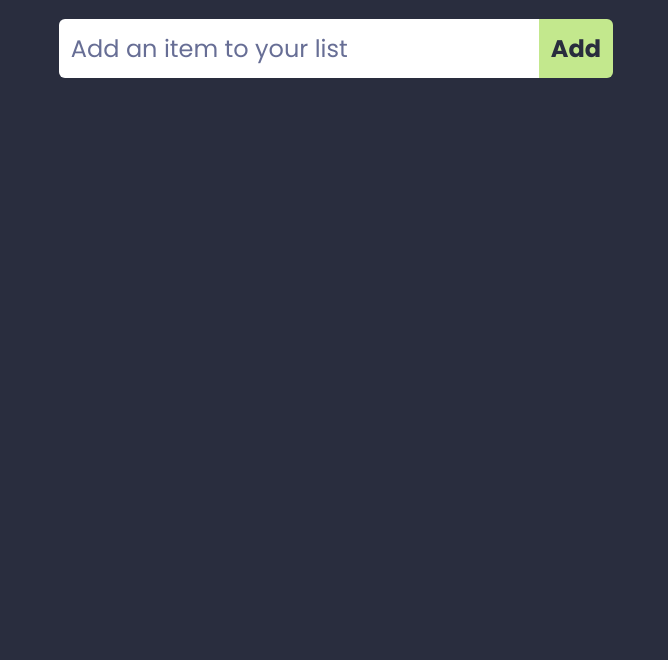
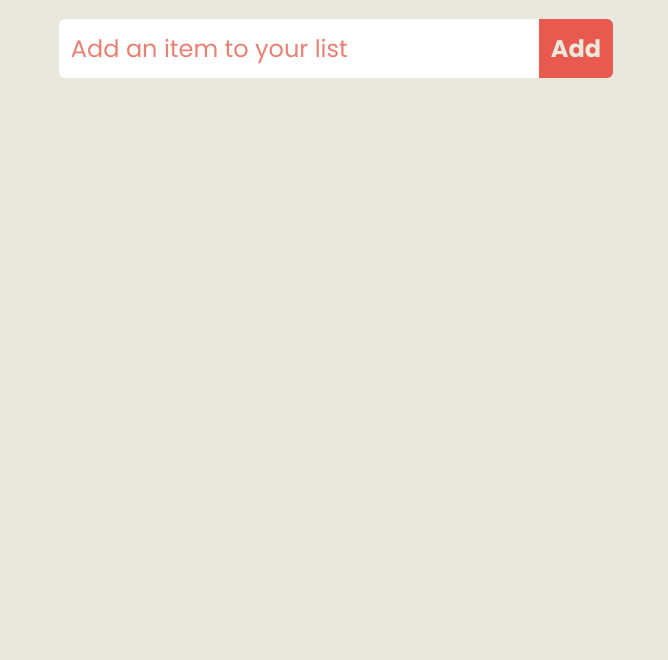
Before and after one commit to adescamilla/my-grocery-list, a plain HTML site: page index.html in a window 1280 px wide. Shown: the part 140-800 px from the top of the page, without its empty margins (304-972 px from the left). Drawn offline with nearby package versions, Linux system fonts and the light colour scheme.

Commit message:
change color

```diff
--- a/style.css
+++ b/style.css
@@ -1,14 +1,12 @@
 :root {
---background:	#292d3e;
+--background:	#EAE7DC;
 --foreground:	#959dcb;
---comment:	#676e95;
---accent:	#c3e88d;
+--comment:	#E98074;
+--accent:	#E85A4F;
 --redish:	#ff5370;
 --orangish:	#f78c6c;
 --yellowish:	#ffcb6b;
---greenish:	#c3e88d;
---bluish:	#82aaff;
---purplish:	#c792ea;
+--maroonish:	#662a26;
 }
 
 body {
@@ -53,7 +51,7 @@ body {
 }
 
 #addBtn:hover {
-    background-color: var(--purplish);
+    background-color: var(--maroonish);
 }
 
 #groceryList {
@@ -67,7 +65,7 @@ body {
 }
 
 .groceryItem {
-    background-color: white;
+    background-color: #E85A4F;
     color: var(--background);
     margin: 0.5em;
     width: 24em;
@@ -78,6 +76,6 @@ body {
 }
 
 .groceryItem:hover {
-    background-color: var(--purplish);
+    background-color: var(--maroonish);
     font-weight: bold;
 }
```
